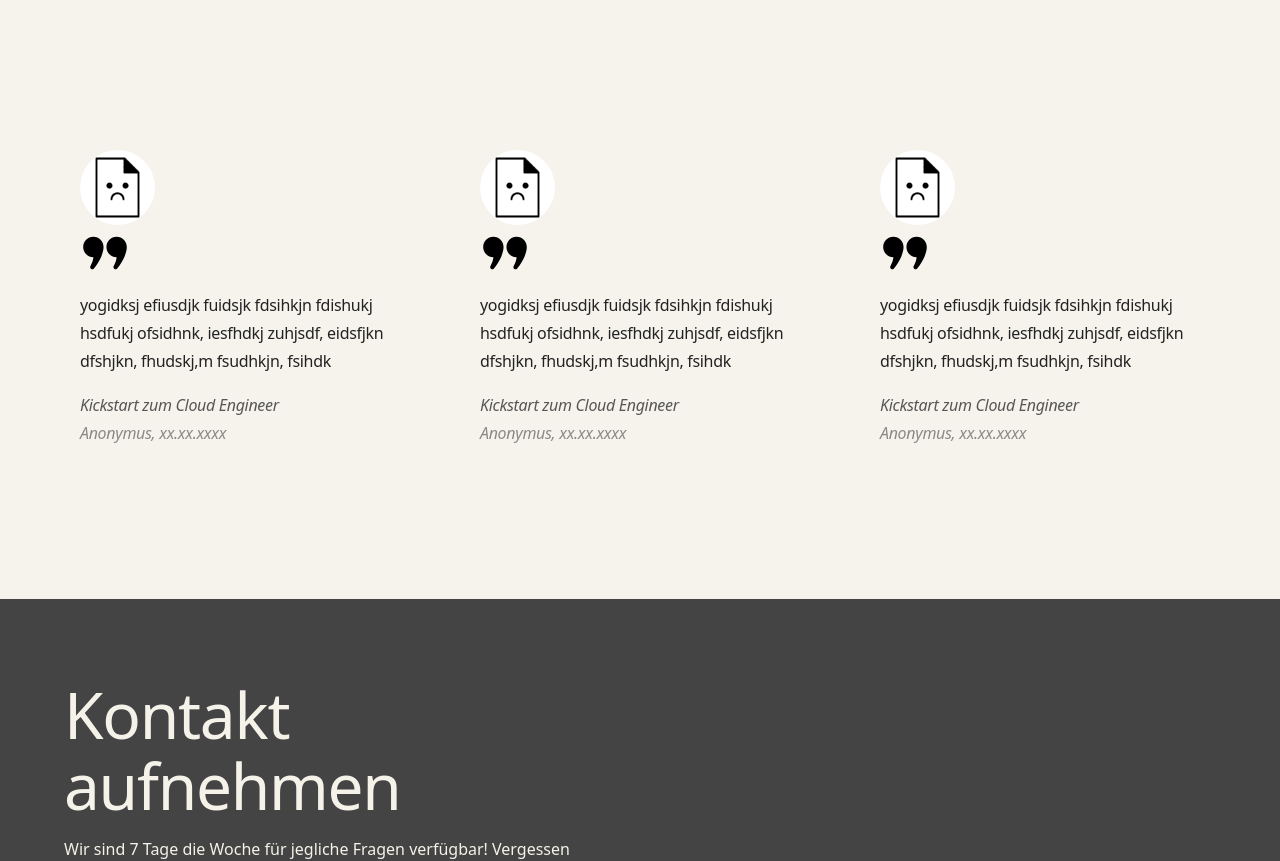
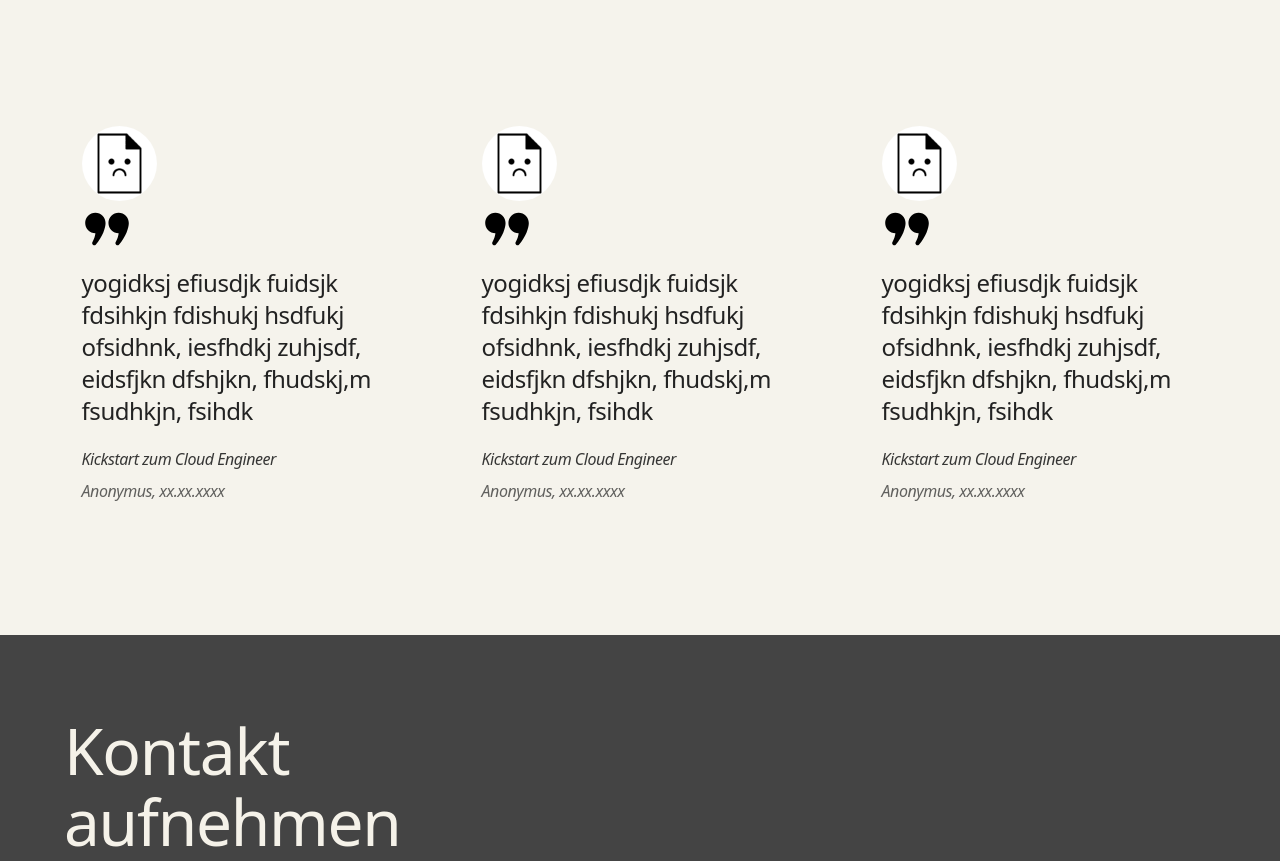
Before and after one commit to ilumary/kyitc-webpage, an Angular app: page / in a window 1280 px wide. Shown: the part 1580-2441 px from the top of the page. Built offline with nearby package versions, Linux system fonts and the light colour scheme.

Commit message:
small adjustments to style

```diff
--- a/src/app/pagecomponents/testamonials/testamonials.component.css
+++ b/src/app/pagecomponents/testamonials/testamonials.component.css
@@ -8,18 +8,34 @@
   width: 50%;
   max-width: 95%;
   letter-spacing: -.02em;
+  font-size: 1.5rem;
+  font-weight: 475;
+  line-height: 2rem;
+}
+
+.kickstart {
   font-size: 1rem;
-  line-height: 1.75rem;
+  font-weight: 400;
+  font-style: normal;
+  opacity: 90%;
+}
+
+.signage {
+  font-size: 1rem;
+  font-weight: 400;
+  opacity: 70%;
 }
 
 @media screen and (max-width:767px) {
   .testamonial-cols {
-      grid-row-gap: 2rem;
+      grid-row-gap: 4rem;
       flex-direction: column;
   }
 
   .testamonial-col {
       width: 100%;
+      font-size: 1rem;
+      line-height: 1.75rem;
       max-width: none;
   }
 }
--- a/src/app/pagecomponents/testamonials/testamonials.component.html
+++ b/src/app/pagecomponents/testamonials/testamonials.component.html
@@ -3,9 +3,8 @@
     <div class="testamonial-cols">
       <div class="testamonial-col">
 
-        <div class="rounded-4">
-          <div class="container pt-4 pb-4 ps-3 pe-3.5">
-            <div class="column float-left">
+          <div class="c-container">
+            <div class="float-left">
               <img src="../../../assets/testamonial-1-avatar.png" class="rounded-circle" style="width:75px;height:75px;"><p>
               <img src="../../../assets/quote-svgrepo-com.svg" style="width:50px;height:50px;padding-top: 0.4rem;">
             </div>
@@ -14,22 +13,20 @@
               <p>yogidksj efiusdjk fuidsjk fdsihkjn fdishukj hsdfukj  ofsidhnk, iesfhdkj zuhjsdf, eidsfjkn dfshjkn, fhudskj,m fsudhkjn, fsihdk
             </div>
 
-            <div class="opacity-75">
+            <div class="kickstart">
               <i>Kickstart zum Cloud Engineer</i>
             </div>
 
-            <div class="opacity-50">
+            <div class="signage">
               <i>Anonymus, xx.xx.xxxx</i>
             </div>
           </div>
-        </div>
 
       </div>
       <div class="testamonial-col">
 
-        <div class="rounded-4">
-          <div class="container pt-4 pb-4 ps-3 pe-3.5">
-            <div class="column float-left">
+          <div class="c-container">
+            <div class="float-left">
               <img src="../../../assets/testamonial-1-avatar.png" class="rounded-circle" style="width:75px;height:75px;"><p>
               <img src="../../../assets/quote-svgrepo-com.svg" style="width:50px;height:50px;padding-top: 0.4rem;">
             </div>
@@ -38,22 +35,20 @@
               <p>yogidksj efiusdjk fuidsjk fdsihkjn fdishukj hsdfukj  ofsidhnk, iesfhdkj zuhjsdf, eidsfjkn dfshjkn, fhudskj,m fsudhkjn, fsihdk
             </div>
 
-            <div class="opacity-75">
+            <div class="kickstart">
               <i>Kickstart zum Cloud Engineer</i>
             </div>
 
-            <div class="opacity-50">
+            <div class="signage">
               <i>Anonymus, xx.xx.xxxx</i>
             </div>
           </div>
-        </div>
 
       </div>
       <div class="testamonial-col">
 
-        <div class="rounded-4">
-          <div class="container pt-4 pb-4 ps-3 pe-3.5">
-            <div class="column float-left">
+          <div class="c-container">
+            <div class="float-left">
               <img src="../../../assets/testamonial-1-avatar.png" class="rounded-circle" style="width:75px;height:75px;"><p>
               <img src="../../../assets/quote-svgrepo-com.svg" style="width:50px;height:50px;padding-top: 0.4rem;">
             </div>
@@ -62,15 +57,14 @@
               <p>yogidksj efiusdjk fuidsjk fdsihkjn fdishukj hsdfukj  ofsidhnk, iesfhdkj zuhjsdf, eidsfjkn dfshjkn, fhudskj,m fsudhkjn, fsihdk
             </div>
 
-            <div class="opacity-75">
+            <div class="kickstart">
               <i>Kickstart zum Cloud Engineer</i>
             </div>
 
-            <div class="opacity-50">
+            <div class="signage">
               <i>Anonymus, xx.xx.xxxx</i>
             </div>
           </div>
-        </div>
 
       </div>
     </div>
--- a/src/app/shared/pre-footer/pre-footer.component.css
+++ b/src/app/shared/pre-footer/pre-footer.component.css
@@ -38,7 +38,7 @@
     width: 150%;
     background-color: #ffffff;
     color: #222222;
-    font-size: 26px;
+    font-size: 20px;
     cursor: pointer;
     box-shadow: none;
     border-radius: 0px;
--- a/src/styles.css
+++ b/src/styles.css
@@ -16,6 +16,7 @@ article, aside, div, footer, header, hgroup, main, nav, section {
 
 body {
     -webkit-font-smoothing: antialiased;
+    -moz-osx-font-smoothing: grayscale;
     text-rendering: optimizeLegibility;
 }
 
```
Also changed, not shown: src/assets/quote.png (deleted).
